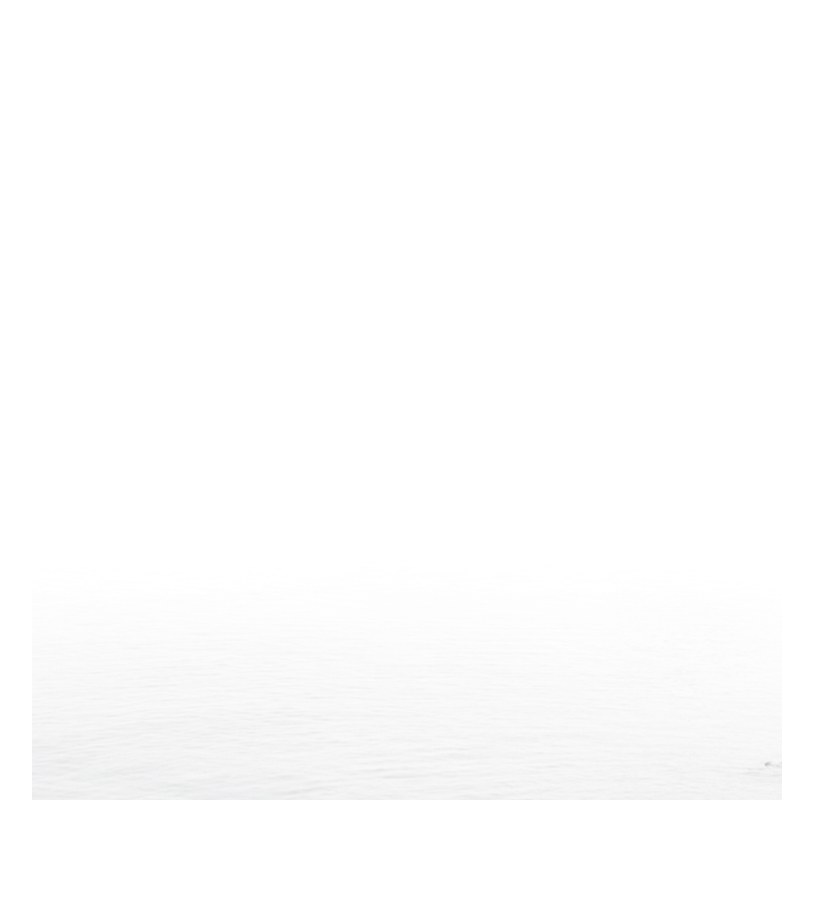
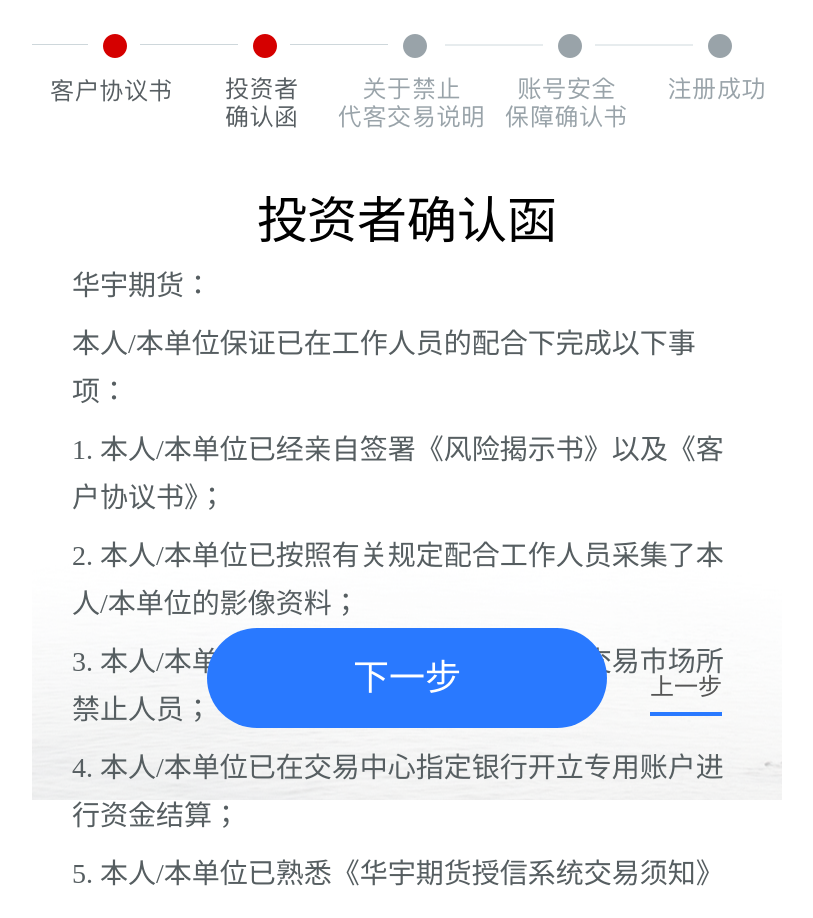
Before and after one commit to icu94/financial-registration-account, a Vue app: page /#/fifthstep in a window 1280 px wide. Shown: the top 918 px of the page, without its empty margins (233-1046 px from the left). Before the commit the page ends 800 px from the top, so only its background shows below. Built offline with nearby package versions, Linux system fonts and the light colour scheme.

Commit message:
投资者确认函页面

```diff
--- a/src/router/index.js
+++ b/src/router/index.js
@@ -12,6 +12,8 @@
 const ThirdStep = resolve => require(['@/views/ThirdStep'], resolve)
 
 const FourthStep = resolve => require(['@/views/FourthStep'], resolve)
+
+const FifthStep = resolve => require(['@/views/FifthStep'], resolve)
 
 Vue.use(Router)
 
@@ -46,6 +48,11 @@
 			path: '/fourthstep',
 			name: 'FourthStep',
 			component: FourthStep
+		},
+		{
+			path: '/fifthstep',
+			name: 'FifthStep',
+			component: FifthStep
 		}
 	]
 })
--- /dev/null
+++ b/src/views/FifthStep.vue
@@ -0,0 +1,53 @@
+<template>
+	<div class="pages">
+		<img src="../assets/form5.png">
+		<div class="content">
+			<div class="title">投资者确认函</div>
+			<p>华宇期货：</p>
+			<p>本人/本单位保证已在工作人员的配合下完成以下事项：</p>
+			<p>1. 本人/本单位已经亲自签署《风险揭示书》以及《客户协议书》；</p>
+			<p>2. 本人/本单位已按照有关规定配合工作人员采集了本人/本单位的影像资料；</p>
+			<p>3. 本人/本单位保证已满足开户条件并且非交易市场所禁止人员；</p>
+			<p>4. 本人/本单位已在交易中心指定银行开立专用账户进行资金结算；</p>
+			<p>5. 本人/本单位已熟悉《华宇期货授信系统交易须知》及相关办法；</p>
+			<p>6. 本人/本单位已掌握交易软件各项功能并能熟练操作；</p>
+			<p>7. 本人/本单位希望立即开通交易。</p>
+			<p>凡由于对交易规则等相关制度理解有误或交易软件操作失误而造成的一切损失由本人/本单位独自承担。</p>
+		</div>
+		<div class="tip">
+			<img src="../assets/agreed.png">
+			<span>我已阅读并同意以上服务</span>
+		</div>
+		<router-link to="sixthstep" class="next-btn">下一步</router-link>
+		<router-link to="fourthstep" class="prev-btn">上一步</router-link>
+	</div>
+</template>
+
+<script>
+	export default {
+		name: 'FifthStep',
+		mounted() {
+			document.title = '开户注册'
+		}
+	}
+</script>
+
+<style scoped lang="scss">
+	.content {
+		width: 100%;
+		padding: 2rem;
+		height: 38rem;
+		overflow: scroll;
+		.title {
+			font-size: 2.5rem;
+			text-align: center;
+		}
+		p {
+			color: #565e61;
+			margin: .5rem 0;
+			padding: 0;
+			font-size: 1.4rem;
+			line-height: 2.4rem;
+		}
+	}
+</style>
```
